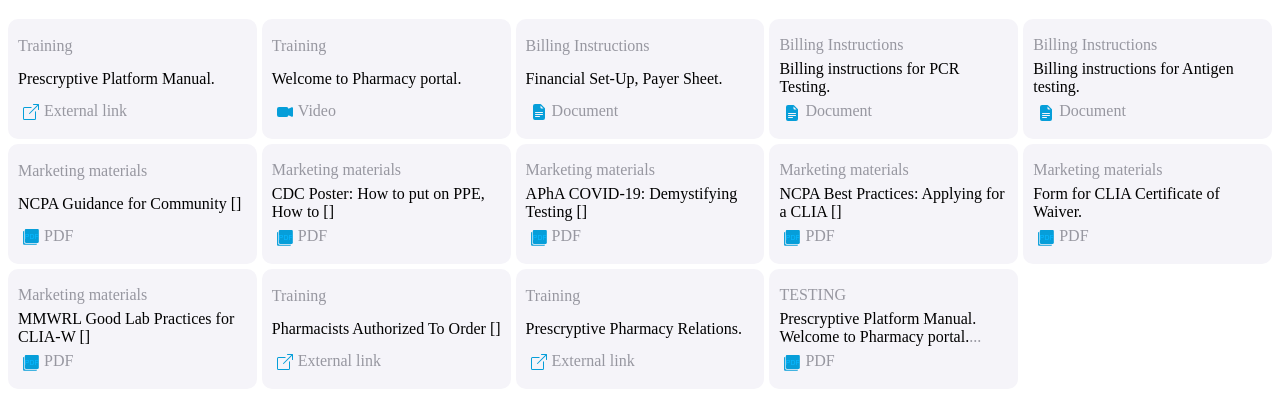
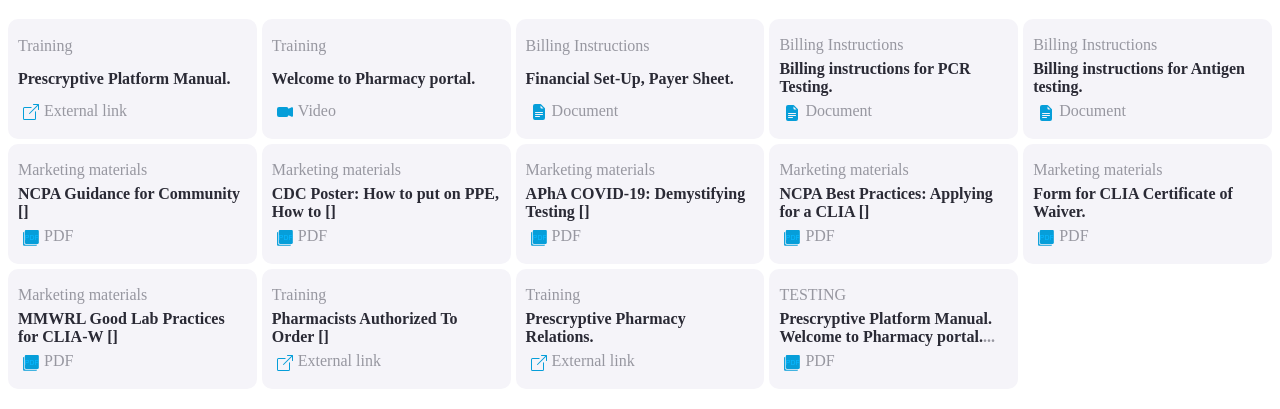
Before and after one commit to YakimaProgrammer/prescryptive-resources-and-references, a React app: page / in a window 1280 px wide. Shown: the part 61-470 px from the top of the page. Built offline with nearby package versions, Linux system fonts and the light colour scheme.

Commit message:
Fixed broken styles

```diff
--- a/src/Card/FadingTextTransition.js
+++ b/src/Card/FadingTextTransition.js
@@ -90,7 +90,7 @@
                 this.setState({
                     animationState: 3
                 });
-                this.div.style.height = newHeight;
+                this.div.style.height = newHeight + "px";
                 await sleep(500);
 
                 //Now render the full text
--- a/src/Card/index.js
+++ b/src/Card/index.js
@@ -46,7 +46,7 @@
                     </p>
                 </div>
 
-                <div>
+                <div className={style.description}>
                     {description}
                 </div>
 
--- a/src/Card/index.module.css
+++ b/src/Card/index.module.css
@@ -12,8 +12,6 @@
     height: 100px;
     min-width: 200px;
     cursor: pointer;
-
-    transition: height 0.2s ease;
 }
 
 .Card > div {
```
